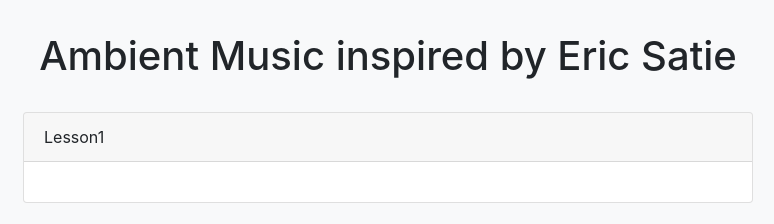
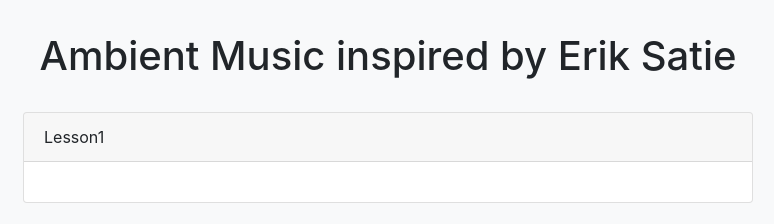
Before and after one commit to SHayashida/music_composition, a plain HTML site: page index.html in a window 1280 px wide. Shown: the top 224 px of the page, 252-1026 px from the left. Drawn offline with nearby package versions, Linux system fonts and the light colour scheme.

Commit message:
Eric to Erik

```diff
--- a/index.html
+++ b/index.html
@@ -2,7 +2,7 @@
 <html lang="ja">
 <head>
   <meta charset="UTF-8">
-  <title>Ambient Music inspired by Eric Satie</title>
+  <title>Ambient Music inspired by Erik Satie</title>
   <!-- Bootstrap CSS の読み込み（CDN経由） -->
   <link rel="stylesheet" href="https://stackpath.bootstrapcdn.com/bootstrap/4.5.2/css/bootstrap.min.css">
   <!-- html-midi-player ライブラリの読み込み（CDN経由） -->
@@ -22,7 +22,7 @@
 </head>
 <body>
   <div class="container">
-    <h1 class="text-center">Ambient Music inspired by Eric Satie</h1>
+    <h1 class="text-center">Ambient Music inspired by Erik Satie</h1>
     <div class="row justify-content-center">
       <!-- 1つ目のMIDIプレイヤー -->
       <div class="col-md-8 midi-card">
```
